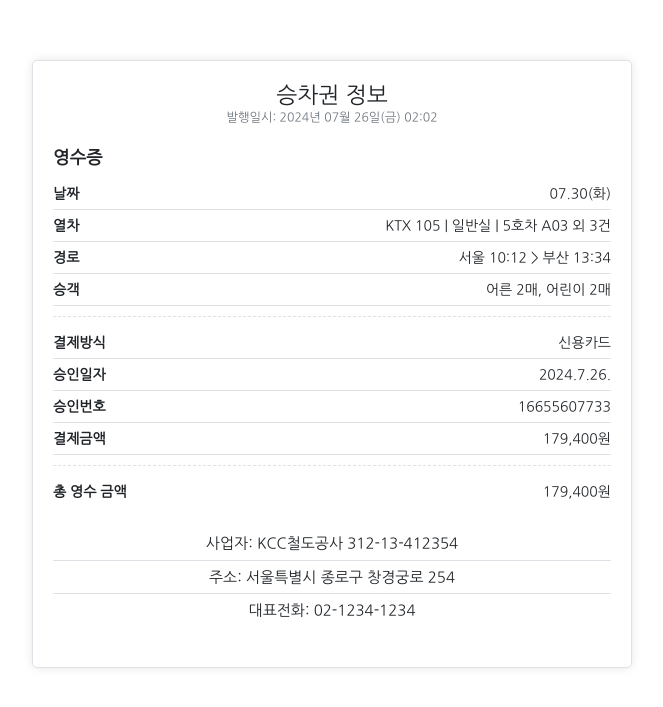
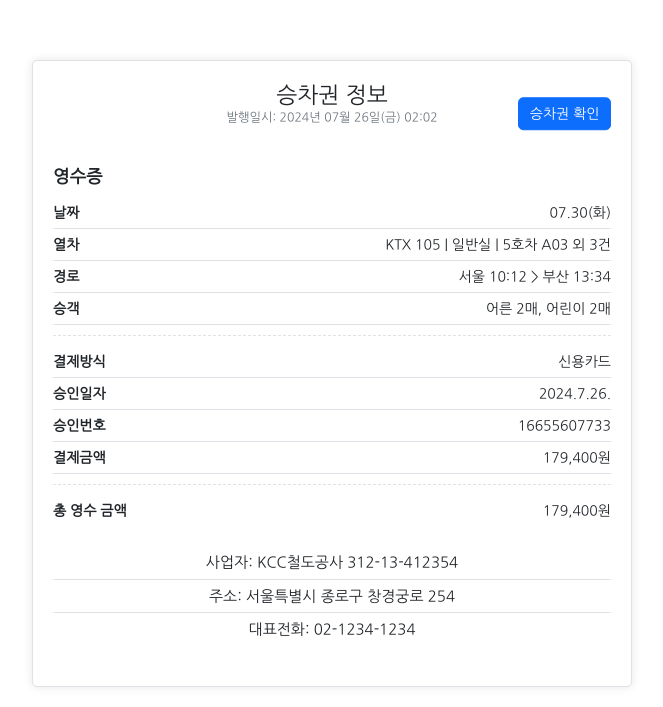
Before and after one commit to jinaa11/miniproject, a plain HTML site: page WebContent/payment/receipt.html in a window 1280 px wide. Shown: the part 110-817 px from the top of the page, without its empty margins (308-971 px from the left). Drawn offline with nearby package versions, Linux system fonts and the light colour scheme; a script that the page names is missing.

Commit message:
feat: 영수증 페이지에 승차권 확인 버튼 추가

```diff
--- a/WebContent/payment/myTicket.js
+++ b/WebContent/payment/myTicket.js
@@ -94,6 +94,6 @@ $(function() {
     });
 
     // Carousel 초기화
-    $('#carouselExampleControls').carousel();
+    $('#carousel-control').carousel();
   });
 });
--- a/WebContent/payment/receipt.css
+++ b/WebContent/payment/receipt.css
@@ -70,3 +70,20 @@ body {
   text-align: right;
   margin-top: 20px;
 }
+
+.header-container {
+  display: flex;
+  justify-content: center;
+  align-items: center;
+  margin-bottom: 20px;
+  position: relative;
+}
+.receipt-header {
+  text-align: center;
+}
+.header-container .btn {
+  position: absolute;
+  right: 0;
+  top: 50%;
+  transform: translateY(-50%);
+}
--- a/WebContent/payment/receipt.html
+++ b/WebContent/payment/receipt.html
@@ -14,19 +14,16 @@
   <link href="https://cdn.jsdelivr.net/npm/bootstrap@5.3.3/dist/css/bootstrap.min.css" rel="stylesheet" integrity="sha384-QWTKZyjpPEjISv5WaRU9OFeRpok6YctnYmDr5pNlyT2bRjXh0JMhjY6hW+ALEwIH" crossorigin="anonymous">
 </head>
 <body>
-  <!-- <div id="header1"></div> -->
-  <!-- <section class="container container-e p-5 h-25">
-    <div class="sub_tit_area d-flex justify-content-center align-items-center h-25">
-        <h2 class="fw-bold-stage">승차권 정보</h2>
+  <div class="receipt-container">
+    <div class="header-container">
+      <div class="receipt-header">
+        <h1>승차권 정보</h1>
+        <p>발행일시: 2024년 07월 26일(금) 02:02</p>
+      </div>
+      <button id="ticket-check" class="btn btn-primary">승차권 확인</button>
     </div>
-    <hr>
-  </section> -->
-  <div class="receipt-container">
-    <div class="receipt-header">
-      <h1>승차권 정보</h1>
-      <p>발행일시: 2024년 07월 26일(금) 02:02</p>
-    </div>
-    <div id="qrcode" class="mb-4">
+    <div class="qr-container" id="qrcode">
+      <!-- QR 코드가 삽입될 부분 -->
     </div>
     <div class="receipt-body">
       <h3>영수증</h3>
@@ -78,7 +75,6 @@
       </ul>
     </div>
   </div>
-  <!-- <div id="footer1"></div> -->
   <script src="https://cdn.jsdelivr.net/npm/bootstrap@5.3.3/dist/js/bootstrap.bundle.min.js" integrity="sha384-YvpcrYf0tY3lHB60NNkmXc5s9fDVZLESaAA55NDzOxhy9GkcIdslK1eN7N6jIeHz" crossorigin="anonymous"></script>
 </body>
 </html>
--- a/WebContent/payment/receipt.js
+++ b/WebContent/payment/receipt.js
@@ -59,6 +59,10 @@ $(document).ready(function() {
             $qrcodeContainer.append(canvas);
         }
     });
-  })
+  });
 
+   // 승차권 확인 버튼 클릭 이벤트
+  $('#ticket-check').click(function() {
+    window.location.href = 'myTicket.html'; // 티켓 확인 페이지로 이동
+  });
 });
```
Also changed, not shown: WebContent/payment/myTicket.html (+2 -1 lines).
